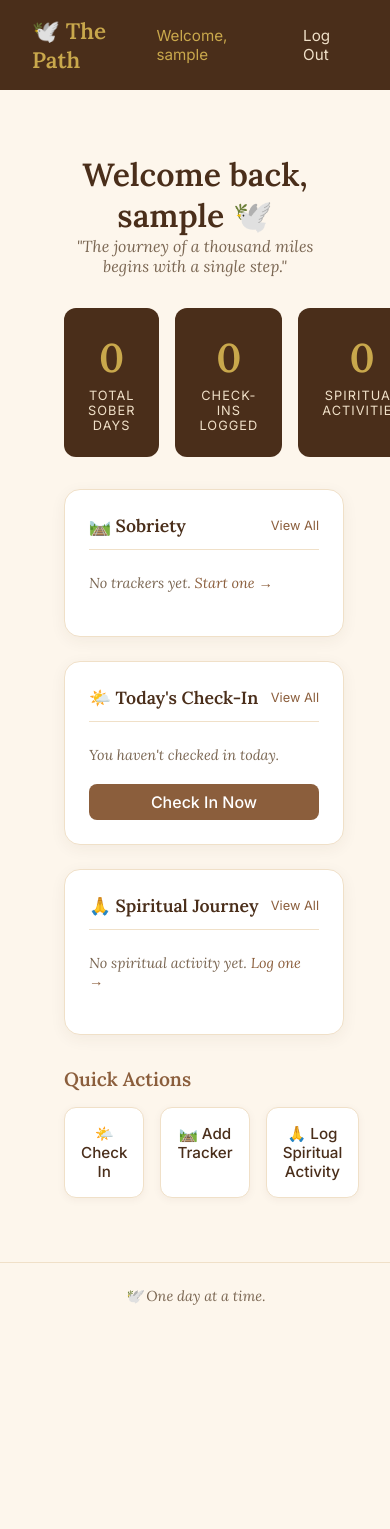
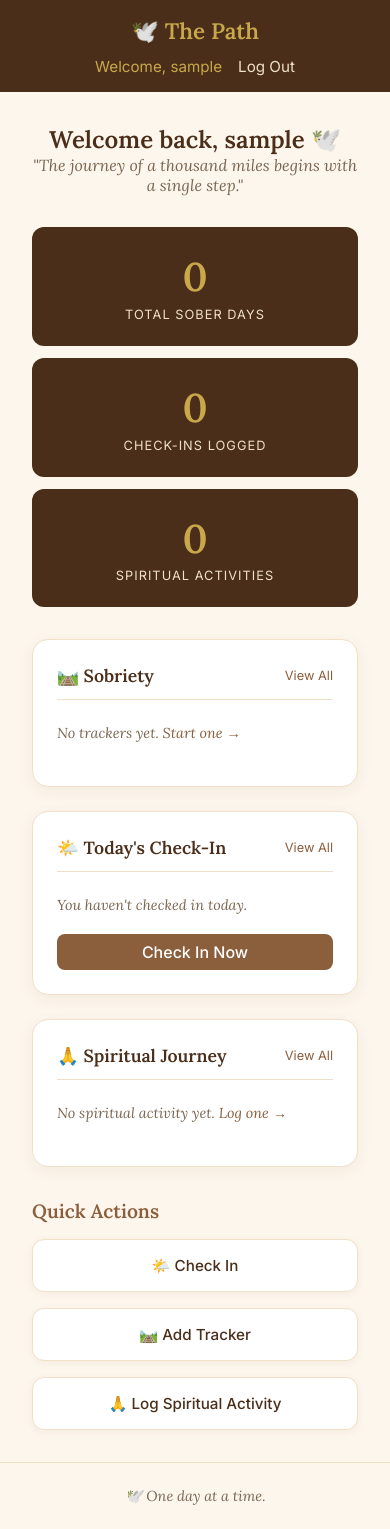
Before and after one commit to 93Jourdan/the-path, a Flask app: page / in a window 390 px wide; the page is wider, and only the part inside the window is pictured. Before the commit the page ends 1305 px from the top of that part, so only its background shows below. Run offline with Flask 3, Linux system fonts and the light colour scheme; the visitor is signed in with stand-in values (Sample User, id 1); data that the repository does not hold is empty.

Commit message:
Add mobile responsive CSS

```diff
--- a/static/style.css
+++ b/static/style.css
@@ -714,3 +714,81 @@ a:hover {
 .dashboard-card .btn-primary {
     padding: 0.5rem 0;
 }
+
+/* ── Mobile Responsive ── */
+@media (max-width: 600px) {
+
+    /* Navbar */
+    .navbar {
+        flex-direction: column;
+        gap: 0.75rem;
+        padding: 1rem;
+        text-align: center;
+    }
+
+    .nav-links {
+        gap: 1rem;
+    }
+
+    /* Stats Row */
+    .stats-row {
+        grid-template-columns: 1fr;
+        gap: 0.75rem;
+    }
+
+    /* Dashboard Grid */
+    .dashboard-grid {
+        grid-template-columns: 1fr;
+    }
+
+    /* Tracker Grid */
+    .tracker-grid {
+        grid-template-columns: 1fr;
+    }
+
+    /* Spiritual Summary */
+    .spiritual-summary {
+        grid-template-columns: repeat(2, 1fr);
+    }
+
+    /* Quick Actions */
+    .actions-grid {
+        grid-template-columns: 1fr;
+    }
+
+    /* Mood Grid */
+    .mood-grid {
+        grid-template-columns: repeat(2, 1fr);
+    }
+
+    /* Auth Card */
+    .auth-card {
+        padding: 1.5rem;
+        margin: 0 0.5rem;
+    }
+
+    /* Page Container */
+    .page-container {
+        padding: 1rem;
+    }
+
+    /* Main Content */
+    .main-content {
+        padding: 1rem;
+    }
+
+    /* Dashboard Header */
+    .dashboard-header h1 {
+        font-size: 1.5rem;
+    }
+
+    /* Streak Number */
+    .streak-number {
+        font-size: 2.5rem;
+    }
+
+    /* Flash Messages */
+    .flash-messages {
+        padding: 0 1rem;
+    }
+}
```
